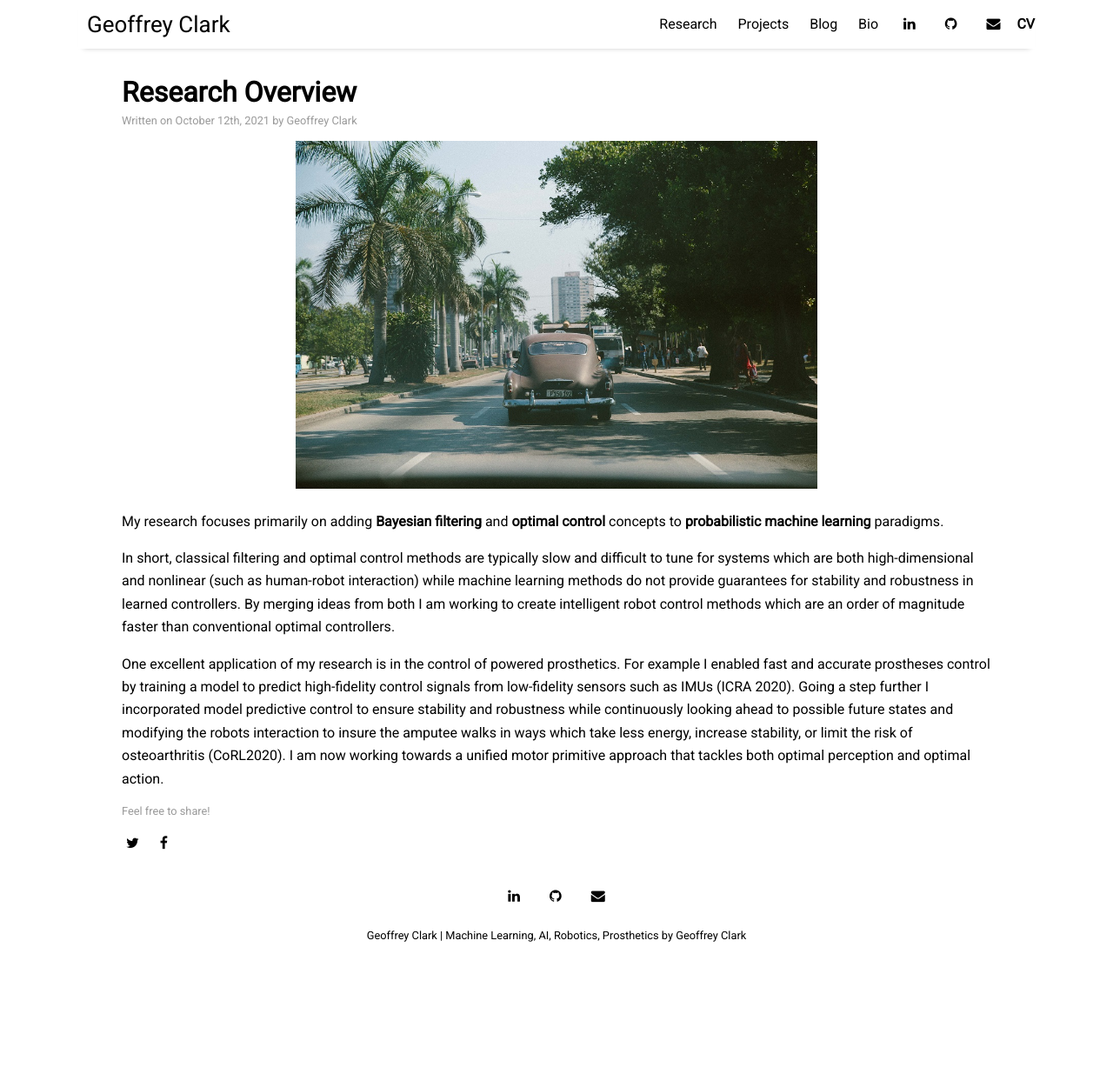
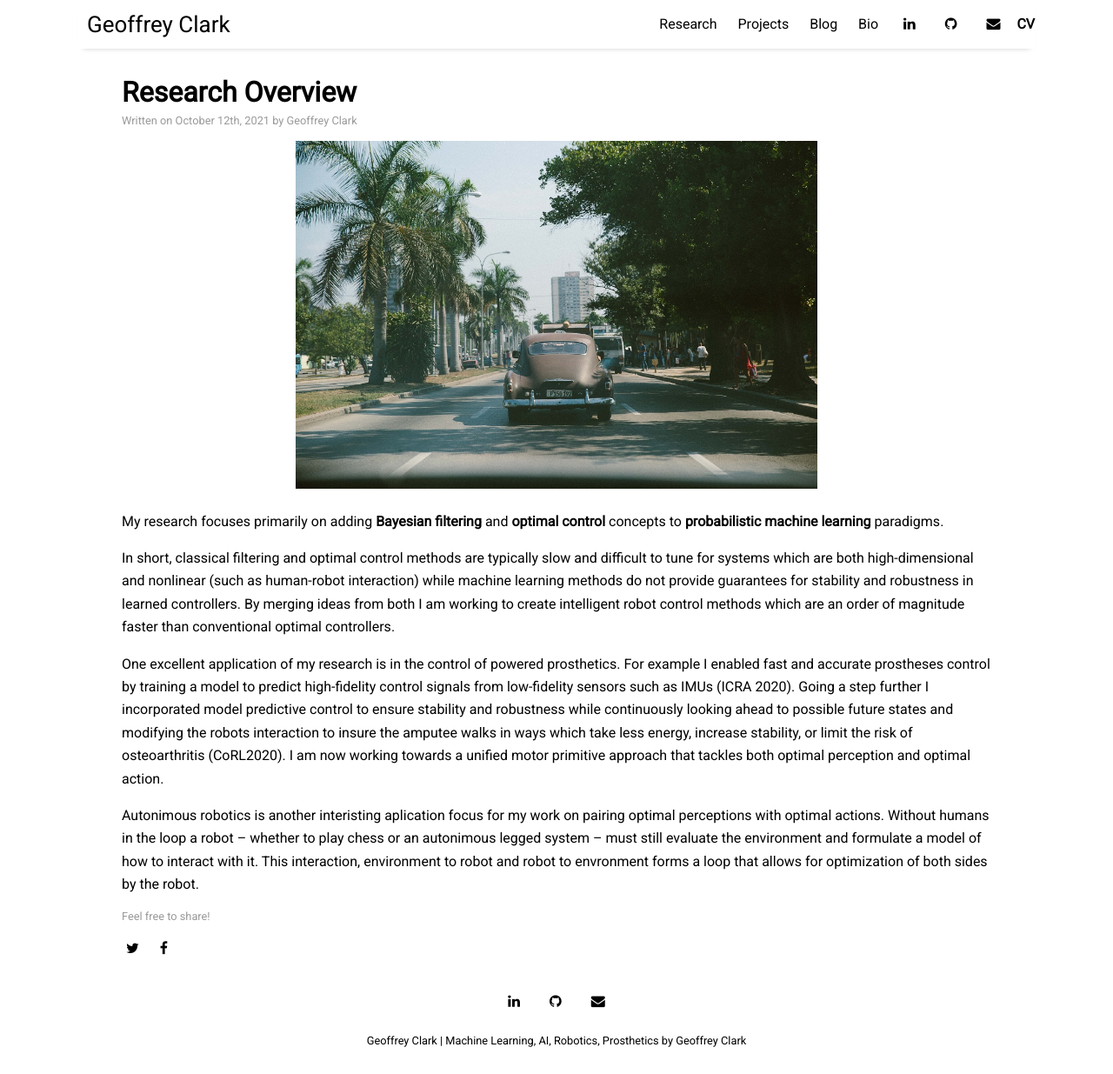
Before and after one commit to GeoffreyMClark/GeoffreyMClark.github.io, a Jekyll site: the page built from _posts/2021-10-12-overview.md, in a window 1280 px wide and 1235 px high. Shown: the whole window at 87% size. Built offline with Jekyll 4.4.1, drawn with Linux system fonts in a browser that asks for light colours; nearby versions of some CDN libraries.

Commit message:
addition to research overview

```diff
--- a/_posts/2021-10-12-overview.md
+++ b/_posts/2021-10-12-overview.md
@@ -14,6 +14,8 @@ In short, classical filtering and optimal control methods are typically slow and
 
 One excellent application of my research is in the control of powered prosthetics. For example I enabled fast and accurate prostheses control by training a model to predict high-fidelity control signals from low-fidelity sensors such as IMUs (ICRA 2020). Going a step further I incorporated model predictive control to ensure stability and robustness while continuously looking ahead to possible future states and modifying the robots interaction to insure the amputee walks in ways which take less energy, increase stability, or limit the risk of osteoarthritis (CoRL2020). I am now working towards a unified motor primitive approach that tackles both optimal perception and optimal action.
 
+Autonimous robotics is another interisting aplication focus for my work on pairing optimal perceptions with optimal actions. Without humans in the loop a robot -- whether to play chess or an autonimous legged system -- must still evaluate the environment and formulate a model of how to interact with it. This interaction, environment to robot and robot to envronment forms a loop that allows for optimization of both sides by the robot.
+
 <!-- I am a PhD student at Arizona State University and part of the Interactive Robotics Labor. After majoring in engineering with a strong focus on robotics, I proceeded to work as a mechatronics engineer at a small startup (SpringActive) where I had the chance to R&D both software and hardware for state of the art lower limb prosthetic devices. There I learned to work in multidisciplinary a team and to be ambitious in how I approach problems while developing intelligent control systems which enable amputees to walk, run, and jump, seamlessly. My work allowed me to see first hand that classical control formulations are simply not powerful enough to drive the next generation of intelligent robotics, and gained a strong foundation robtics imparative to the application of machine learning methods on robotic systems. -->
 
 <!-- My research focuses primarily on adding Bayesian filtering and optimal control concepts to probabilistic machine learning paradigms. In short, classical filtering and optimal control methods are typically slow and difficult to tune for systems which are both high-dimensional and nonlinear, while machine learning methods such as deep neural networks do not provide guarantees for robustness and stability in controlled systems. By merging ideas form both I am working to learn intelligent robot control methods which are an order of magnitude faster than conventional optimal controllers. One excellent application of my research is in the control of powered prosthetics. For example I enabled fast and accurate prostheses control by training a model to predict high-fidelity control signals from low-fidelity sensors such as IMUs (ICRA 2020). Going a step further I incorporated model predictive control to ensure stability and robustness while continuously looking ahead to possible future states and modifying the robots interaction to insure the amputee walks in ways which take less energy, increase stability, or limit the risk of osteoarthritis (CoRL2020). I am now working towards a unified motor primitive approach to which tackles both optimal prothetic perception and optimal prothetic action. -->
```
